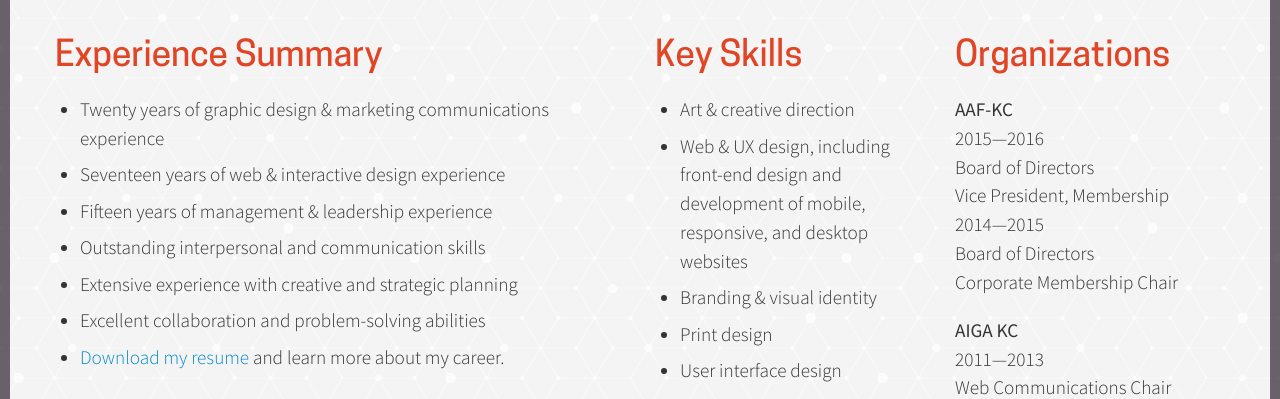
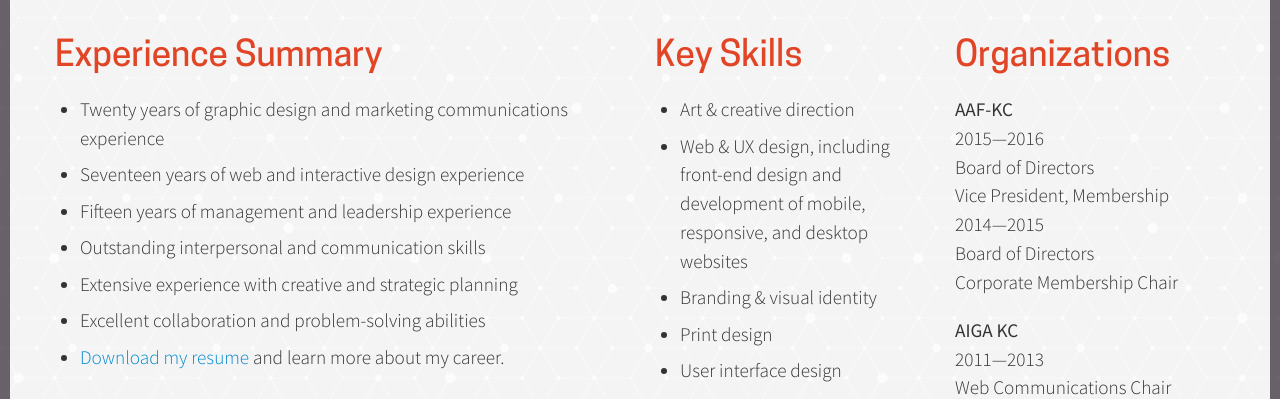
Before and after one commit to kylejohnston/kyle, a PHP site: page /about-kyle-johnston/ in a window 1280 px wide. Shown: the part 133-532 px from the top of the page. Run offline with PHP 8.4, Linux system fonts and the light colour scheme; some libraries are stand-ins or nearby versions.

Commit message:
Formatting

```diff
--- a/about-kyle-johnston.php
+++ b/about-kyle-johnston.php
@@ -31,9 +31,9 @@
 			<div class="span6">
 				<h2>Experience Summary</h2>
 				<ul>
-					<li>Twenty years of graphic design &amp; marketing communications experience</li>
-					<li>Seventeen years of web &amp; interactive design experience</li>
-					<li>Fifteen years of management &amp; leadership experience</li>
+					<li>Twenty years of graphic design and marketing communications experience</li>
+					<li>Seventeen years of web and interactive design experience</li>
+					<li>Fifteen years of management and leadership experience</li>
 					<li>Outstanding interpersonal and communication skills</li>
 					<li>Extensive experience with creative and strategic planning</li>
 					<li>Excellent collaboration and problem-solving abilities</li>
```
